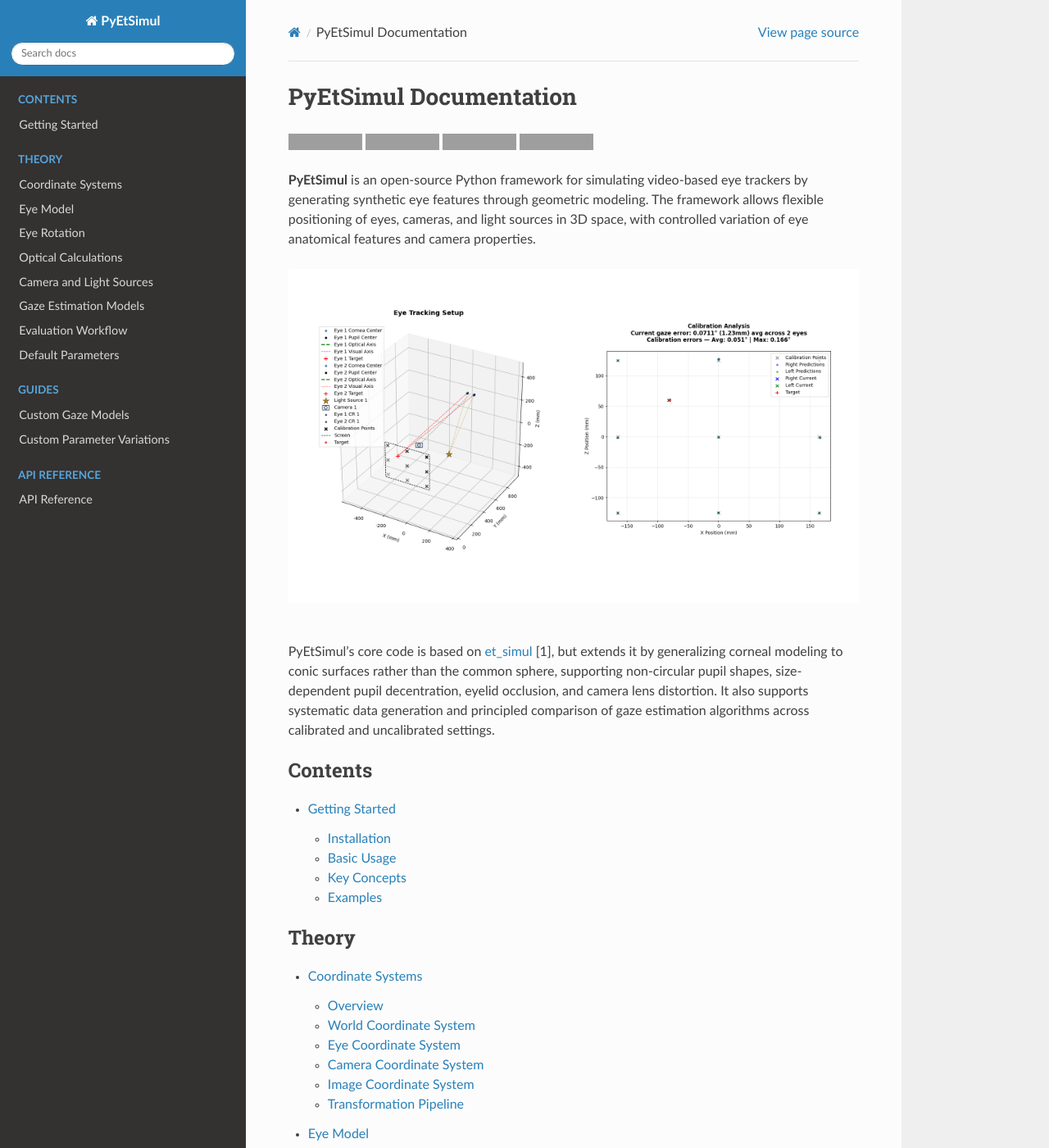
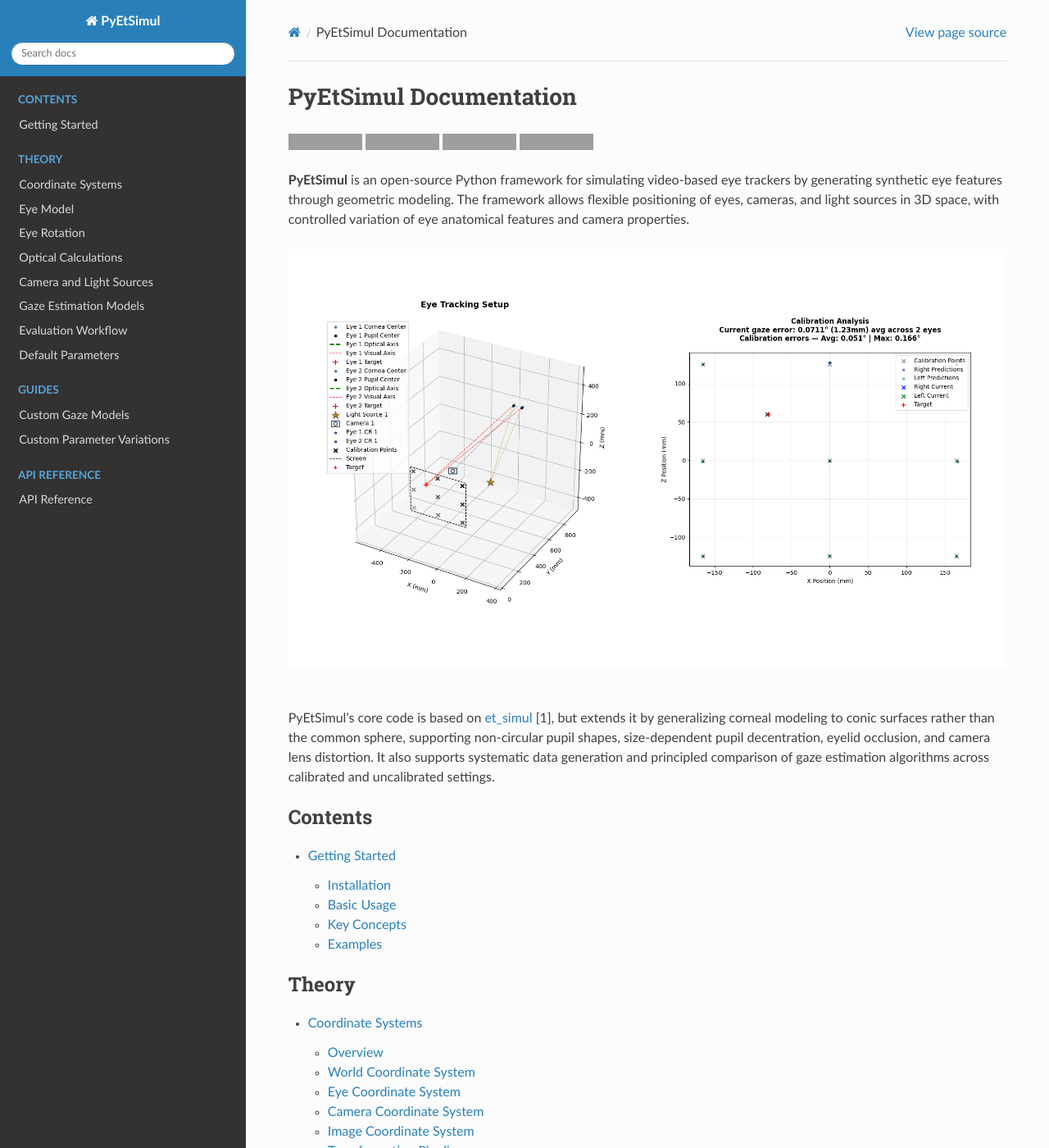
Before and after one commit to mh-salari/pyetsimul, a Sphinx documentation site: the page built from docs/index.rst, in a window 1280 px wide and 1400 px high. Shown: the whole window at 82% size. Built offline with Sphinx 7.4.7 and the Read the Docs theme 3.1.0, drawn with Linux system fonts in a browser that asks for light colours; grey boxes are pictures that could not be loaded.

Commit message:
chore: widen the docs content column

```diff
--- /dev/null
+++ b/docs/_static/css/custom.css
@@ -0,0 +1,5 @@
+/* sphinx_rtd_theme caps the content column at 800px, which leaves wide screens mostly empty
+   and forces long equations and tables to wrap. */
+.wy-nav-content {
+    max-width: 1100px;
+}
--- a/docs/conf.py
+++ b/docs/conf.py
@@ -57,6 +57,8 @@
 html_theme_options = {
     "navigation_depth": 4,
 }
+html_static_path = ["_static"]
+html_css_files = ["css/custom.css"]
 
 # General
 exclude_patterns = ["_build"]
```
